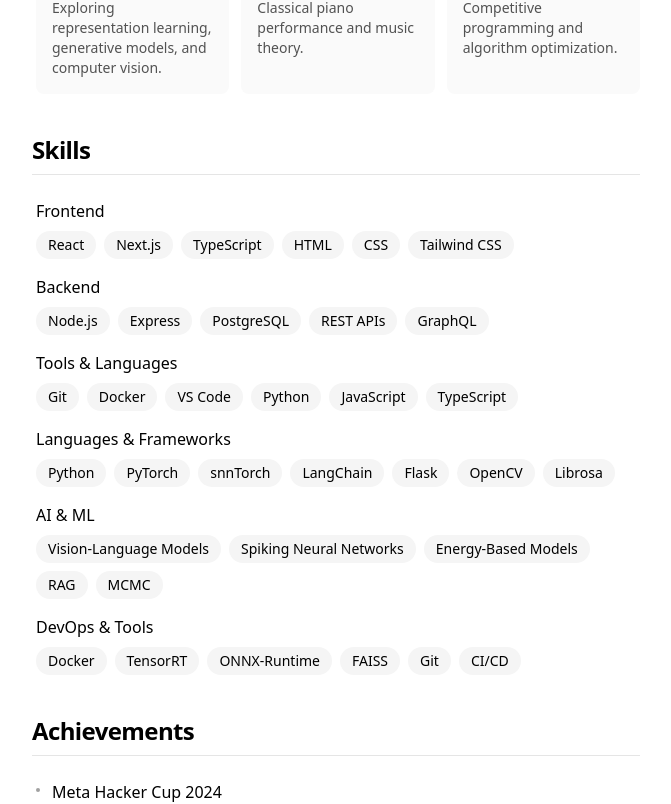
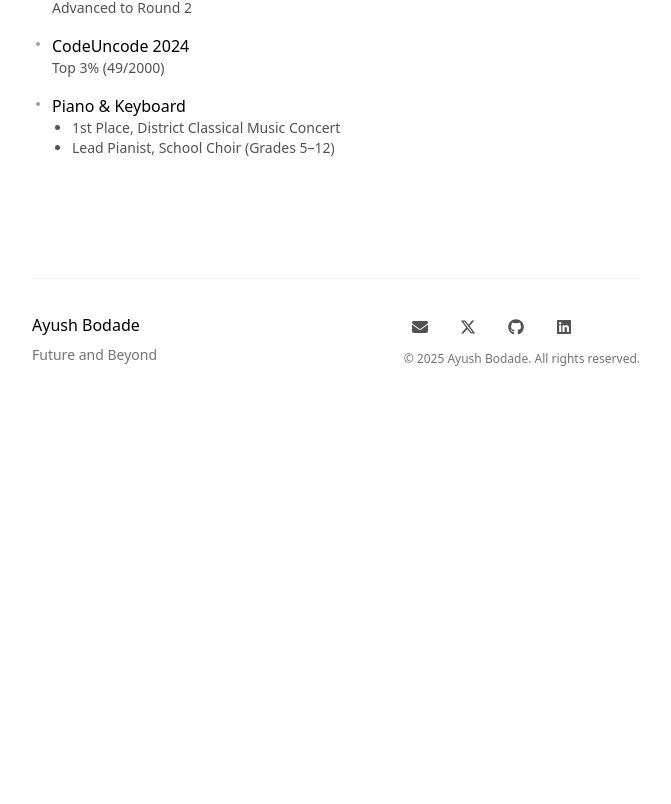
Before and after one commit to ayushb03/personal-website, a Next.js app: page /about in a window 1280 px wide. Shown: the part 657-1461 px from the top of the page, without its empty margins (304-975 px from the left). After the commit the page ends 1056 px from the top, so only its background shows below. Built offline with nearby package versions, Linux system fonts and the light colour scheme.

Commit message:
📝 chore: update About page content and remove outdated sections
- Revised the About page description to reflect current interests in AI, algorithms, and music.
- Removed the Interests and Skills sections to streamline the content presentation.

```diff
--- a/src/app/about/page.tsx
+++ b/src/app/about/page.tsx
@@ -12,8 +12,9 @@ export default function AboutPage() {
       <div className="mb-8">
         <h1 className="text-3xl font-bold tracking-tight mb-4">About Me</h1>
         <p className="text-neutral-600 dark:text-neutral-400">
-          Software developer with a passion for building clean, efficient, and
-          accessible technology.
+          Software developer passionate about building clean, efficient technology.
+          My interests lie at the intersection of AI research (especially representation learning and generative models),
+          algorithms, and music, particularly classical piano.
         </p>
       </div>
 
@@ -31,155 +32,6 @@ export default function AboutPage() {
             then. I believe in writing clean, maintainable code and staying
             up-to-date with the latest industry trends.
           </p>
-        </div>
-      </Section>
-
-      <Section title="Interests">
-        <div className="grid grid-cols-1 sm:grid-cols-2 md:grid-cols-3 gap-3">
-          <div className="p-4 rounded-lg bg-neutral-50 dark:bg-neutral-900">
-            <h3 className="font-medium mb-2">AI Research</h3>
-            <p className="text-sm text-neutral-600 dark:text-neutral-400">
-              Exploring representation learning, generative models, and computer
-              vision.
-            </p>
-          </div>
-          <div className="p-4 rounded-lg bg-neutral-50 dark:bg-neutral-900">
-            <h3 className="font-medium mb-2">Piano & Music</h3>
-            <p className="text-sm text-neutral-600 dark:text-neutral-400">
-              Classical piano performance and music theory.
-            </p>
-          </div>
-          <div className="p-4 rounded-lg bg-neutral-50 dark:bg-neutral-900">
-            <h3 className="font-medium mb-2">Algorithms</h3>
-            <p className="text-sm text-neutral-600 dark:text-neutral-400">
-              Competitive programming and algorithm optimization.
-            </p>
-          </div>
-        </div>
-      </Section>
-
-      <Section title="Skills">
-        <div className="flex flex-col gap-4">
-          <div>
-            <h3 className="font-medium mb-2">Frontend</h3>
-            <div className="flex flex-wrap gap-2">
-              {[
-                "React",
-                "Next.js",
-                "TypeScript",
-                "HTML",
-                "CSS",
-                "Tailwind CSS",
-              ].map((skill) => (
-                <span
-                  key={skill}
-                  className="px-3 py-1 bg-neutral-100 dark:bg-neutral-800 text-sm rounded-full"
-                >
-                  {skill}
-                </span>
-              ))}
-            </div>
-          </div>
-
-          <div>
-            <h3 className="font-medium mb-2">Backend</h3>
-            <div className="flex flex-wrap gap-2">
-              {["Node.js", "Express", "PostgreSQL", "REST APIs", "GraphQL"].map(
-                (skill) => (
-                  <span
-                    key={skill}
-                    className="px-3 py-1 bg-neutral-100 dark:bg-neutral-800 text-sm rounded-full"
-                  >
-                    {skill}
-                  </span>
-                ),
-              )}
-            </div>
-          </div>
-
-          <div>
-            <h3 className="font-medium mb-2">Tools & Languages</h3>
-            <div className="flex flex-wrap gap-2">
-              {[
-                "Git",
-                "Docker",
-                "VS Code",
-                "Python",
-                "JavaScript",
-                "TypeScript",
-              ].map((skill) => (
-                <span
-                  key={skill}
-                  className="px-3 py-1 bg-neutral-100 dark:bg-neutral-800 text-sm rounded-full"
-                >
-                  {skill}
-                </span>
-              ))}
-            </div>
-          </div>
-
-          <div>
-            <h3 className="font-medium mb-2">Languages & Frameworks</h3>
-            <div className="flex flex-wrap gap-2">
-              {[
-                "Python",
-                "PyTorch",
-                "snnTorch",
-                "LangChain",
-                "Flask",
-                "OpenCV",
-                "Librosa",
-              ].map((skill) => (
-                <span
-                  key={skill}
-                  className="px-3 py-1 bg-neutral-100 dark:bg-neutral-800 text-sm rounded-full"
-                >
-                  {skill}
-                </span>
-              ))}
-            </div>
-          </div>
-
-          <div>
-            <h3 className="font-medium mb-2">AI & ML</h3>
-            <div className="flex flex-wrap gap-2">
-              {[
-                "Vision-Language Models",
-                "Spiking Neural Networks",
-                "Energy-Based Models",
-                "RAG",
-                "MCMC",
-              ].map((skill) => (
-                <span
-                  key={skill}
-                  className="px-3 py-1 bg-neutral-100 dark:bg-neutral-800 text-sm rounded-full"
-                >
-                  {skill}
-                </span>
-              ))}
-            </div>
-          </div>
-
-          <div>
-            <h3 className="font-medium mb-2">DevOps & Tools</h3>
-            <div className="flex flex-wrap gap-2">
-              {[
-                "Docker",
-                "TensorRT",
-                "ONNX-Runtime",
-                "FAISS",
-                "Git",
-                "CI/CD",
-              ].map((skill) => (
-                <span
-                  key={skill}
-                  className="px-3 py-1 bg-neutral-100 dark:bg-neutral-800 text-sm rounded-full"
-                >
-                  {skill}
-                </span>
-              ))}
-            </div>
-          </div>
         </div>
       </Section>
 
```
